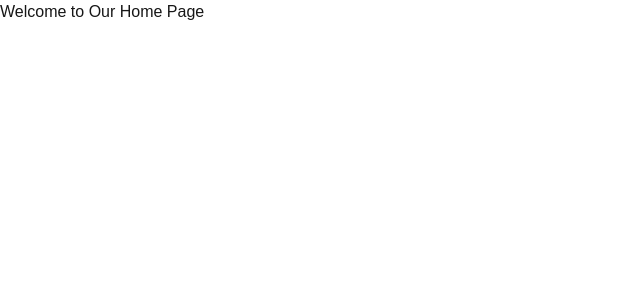
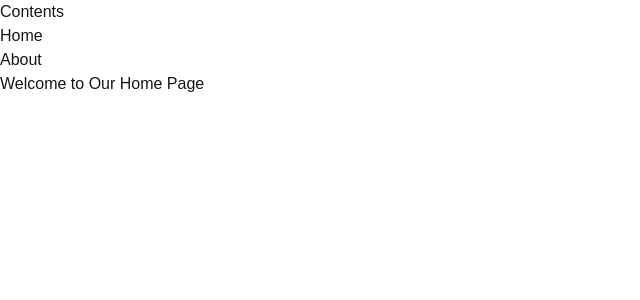
Before and after one commit to Kal2721/alx-project-0x02-setup, a Next.js app in the folder alx-project-0x02/: page / in a window 1280 px wide. Shown: the top 300 px of the page, without its empty margins (0-640 px from the left). Built offline with nearby package versions, Linux system fonts and the light colour scheme.

Commit message:
Implementing basic routing using the pages Router in Next.js

```diff
--- a/alx-project-0x02/components/layout/Header.tsx
+++ b/alx-project-0x02/components/layout/Header.tsx
@@ -1,13 +1,16 @@
-import Lind from 'next/link';
+import Link from 'next/link';
 
 const Header: React.FC = () => {
 	return (
 		<header>
 			<div>
-				<h3></h3>
+				<h3><Link href="/">Contents</Link></h3>
 
 				<nav>
-					<ul></ul>
+					<ul>
+					<li><Link href="/home">Home</Link></li>
+					<li><Link href="/about">About</Link></li>
+					</ul>
 				</nav>
 			</div>
 		</header>
--- /dev/null
+++ b/alx-project-0x02/pages/about.tsx
@@ -0,0 +1,12 @@
+import Header from "@/components/layout/Header";
+
+const About: React.FC = () => {
+	return (
+		<div>
+			<Header />
+			<h1>About Us</h1>
+		</div>
+	);
+}
+
+export default About;
--- /dev/null
+++ b/alx-project-0x02/pages/home.tsx
@@ -0,0 +1,14 @@
+import Header from "@/components/layout/Header"
+
+const Home: React.FC = () => {
+	return (
+		<div>
+			<Header />
+			<main>
+				<h1>Home Page</h1>
+			</main>
+		</div>
+	);
+}
+
+export default Home;
```
